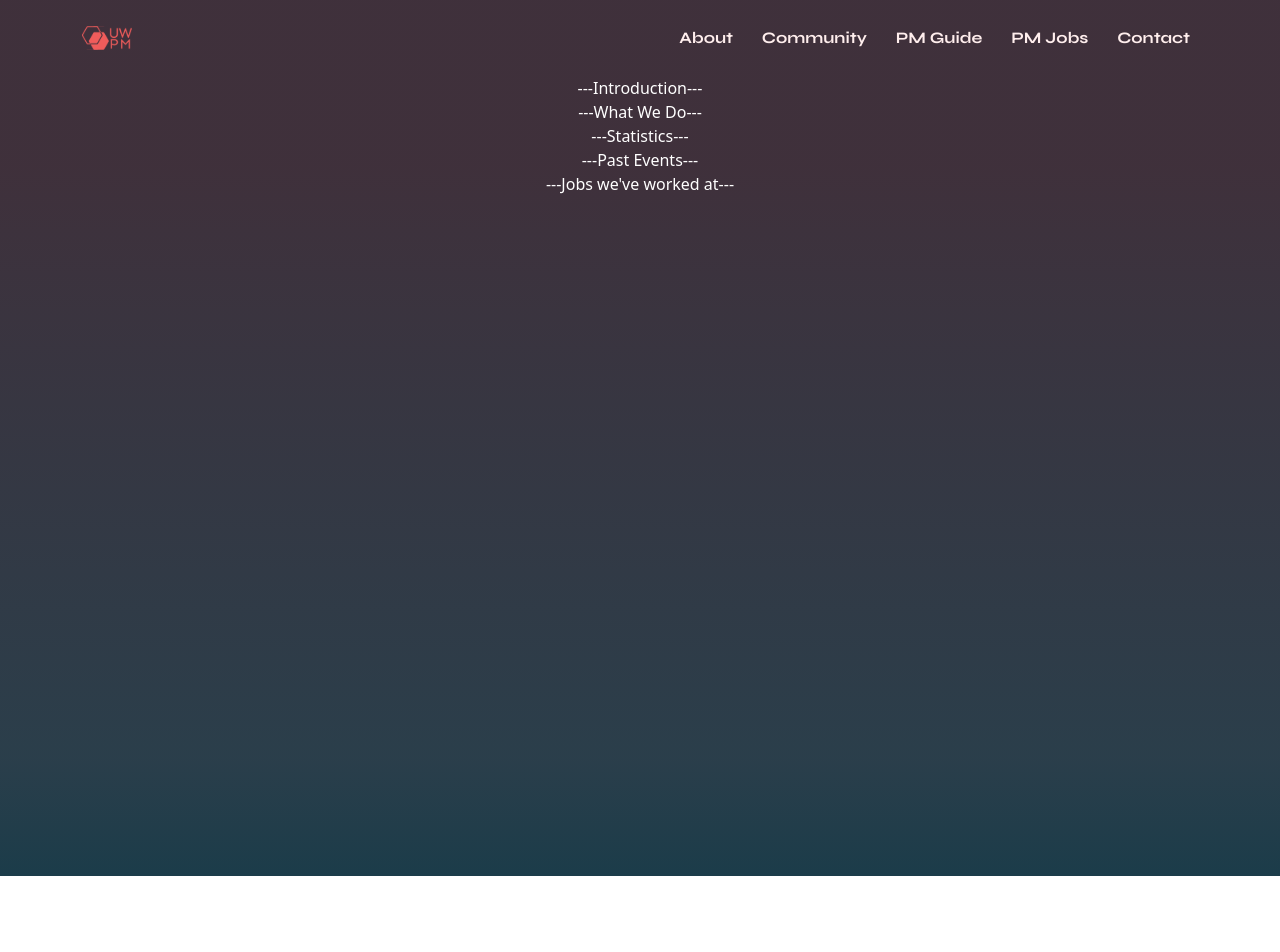
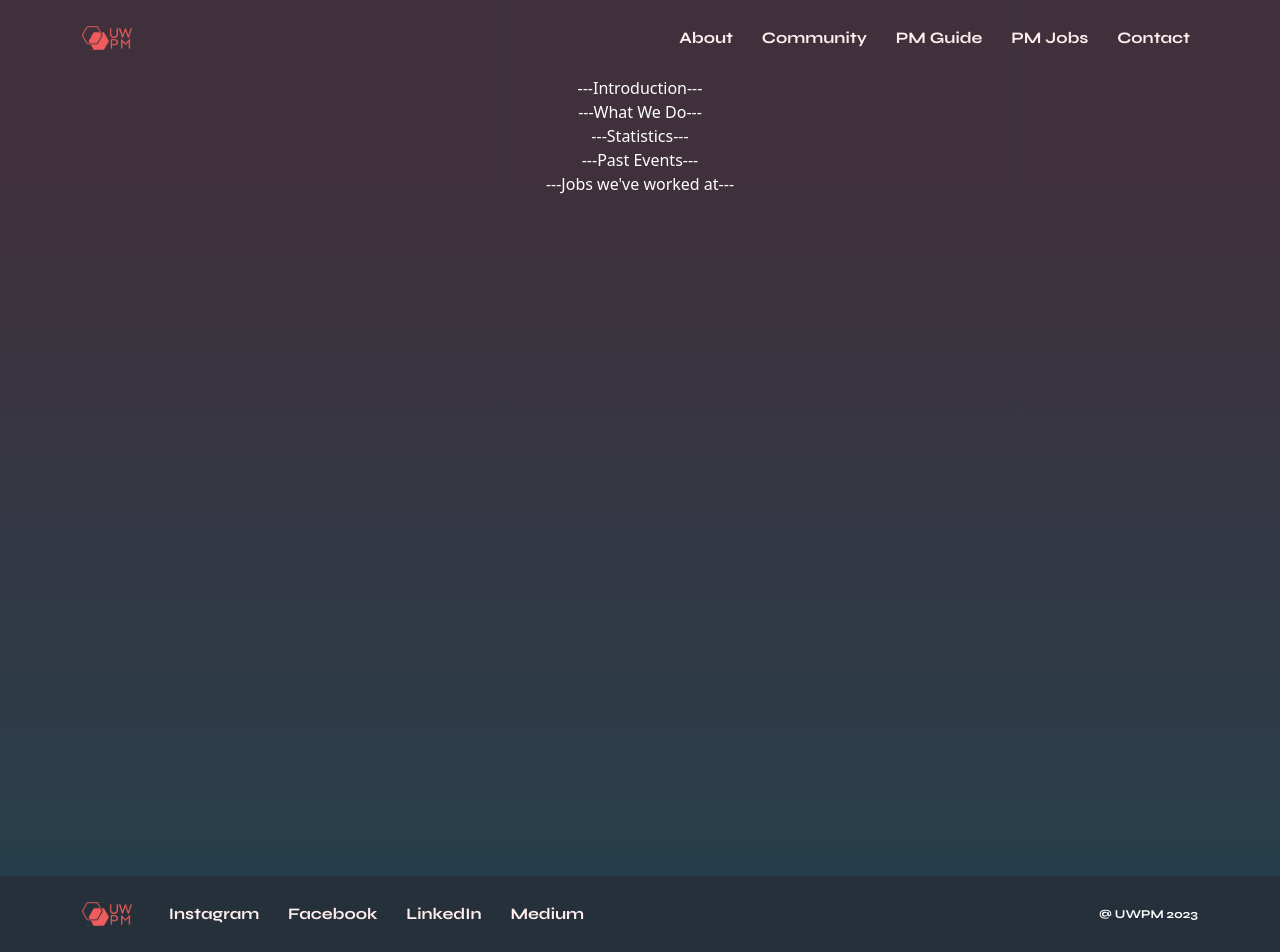
Before and after one commit to UWPM/website-v3.0, a React (Create React App) app in the folder website-v3.0/: page / in a window 1280 px wide. Before the commit the page ends 876 px from the top, so only its background shows below. Built offline with nearby package versions, Linux system fonts and the light colour scheme.

Commit message:
added footer and footer links

```diff
--- a/website-v3.0/src/App.css
+++ b/website-v3.0/src/App.css
@@ -8,6 +8,18 @@ h1 {
   font-family: 'Syne';
   font-weight: 720;
   font-size: 48px;
+}
+
+h2 {
+  font-family: 'Syne';
+  font-weight: 720;
+  font-size: 36px;
+}
+
+h3 {
+  font-family: 'Syne';
+  font-weight: 720;
+  font-size: 24px;
 }
 
 /* THIS IS WHERE THE NAV BAR STYLES CAN GO */
@@ -29,3 +41,13 @@ h1 {
   margin-left: auto;
   margin-right: 0;
 }
+
+.footer {
+  background-color: #26303a;
+}
+
+.copyright {
+  font-family: 'Syne';
+  font-weight: 720;
+  font-size: 12px;
+}
--- a/website-v3.0/src/App.js
+++ b/website-v3.0/src/App.js
@@ -43,18 +43,42 @@ function App() {
         </Container>
       </Navbar>
 
-      <div style={{height: "100vh", }}>
-      <HomePage/>
+      <div style={{ height: "100vh", }}>
+        <HomePage />
       </div>
+
       <div>
         <Routes>
           <Route exact path="/" element={App} />
-        <Route exact path="/about" element={<About/>} />
-        <Route exact path="/community" element={<Community/>} />
-        <Route exact path="/pm-guide" element={<PMGuide/>} />
-        <Route exact path="/pm-jobs" element={<PMJobs/>} />
-        <Route exact path="/contact" element={<Contact/>} />
+          <Route exact path="/about" element={<About />} />
+          <Route exact path="/community" element={<Community />} />
+          <Route exact path="/pm-guide" element={<PMGuide />} />
+          <Route exact path="/pm-jobs" element={<PMJobs />} />
+          <Route exact path="/contact" element={<Contact />} />
         </Routes>
+      </div>
+
+      <div>
+        {/* Default bootstrap react navbar */}
+        <Navbar className="footer" expand="lg">
+          <Container>
+            <Navbar.Brand as={Link} to="/"><img
+              src={logo}
+              className="logo"
+              alt="University of Waterloo Product Management Club Logo"
+            /></Navbar.Brand>
+            <Navbar.Toggle aria-controls="basic-navbar-nav" />
+            <Navbar.Collapse id="basic-navbar-nav">
+              <Nav className="ml-auto">
+                <Nav.Link href="https://www.instagram.com/uwaterloopm/?hl=en" target="_blank">Instagram</Nav.Link>
+                <Nav.Link href="https://www.facebook.com/uwaterloopm/" target="_blank">Facebook</Nav.Link>
+                <Nav.Link href="https://www.linkedin.com/company/uw-pm/" target="_blank">LinkedIn</Nav.Link>
+                <Nav.Link href="https://uwaterloo-pm.medium.com/" target="_blank">Medium</Nav.Link>
+              </Nav>
+            </Navbar.Collapse>
+            <div className='copyright'>@ UWPM 2023</div>
+          </Container>
+        </Navbar>
       </div>
     </div>
   );
```
Lines whose indentation alone changed are shown as unchanged.
